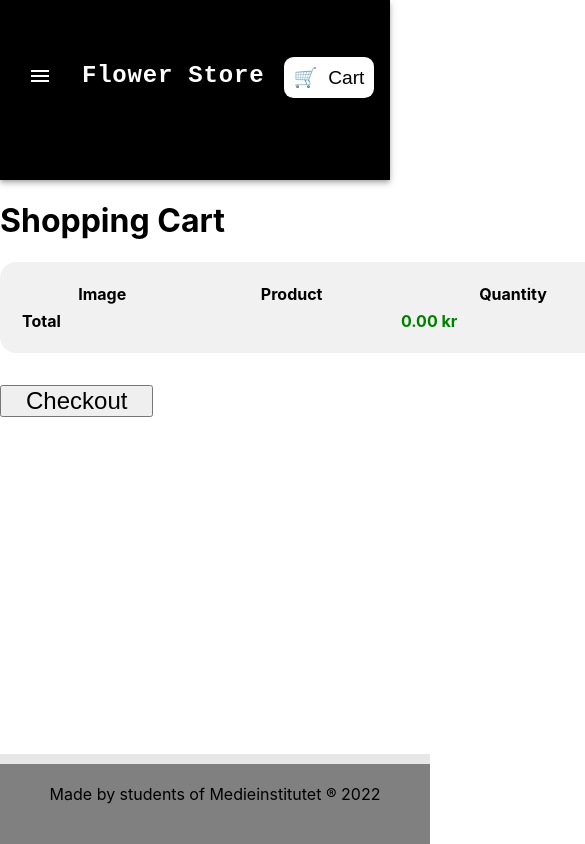
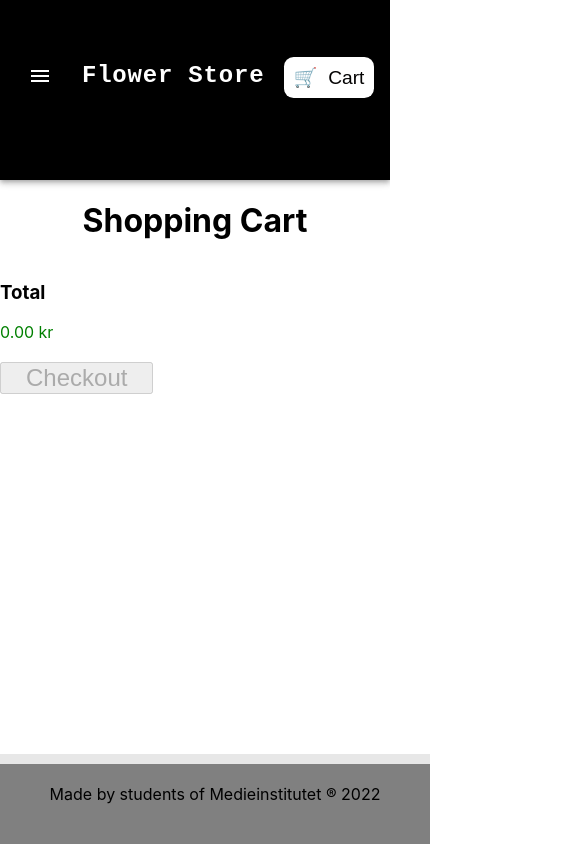
Before and after one commit to TingCythia/Flower-store-2ndEdition, a React (Vite) app: page /cart in a window 390 px wide. Shown: the top 844 px of the page, 585 px wide, since content can reach past the window. Built offline with nearby package versions, Linux system fonts and the light colour scheme.

Commit message:
cart page to responsive

```diff
--- a/src/features/cart/Cart.module.css
+++ b/src/features/cart/Cart.module.css
@@ -1,21 +1,76 @@
-.table {
-  width: 1000px;
-  background-color: #f1f1f1;
-  margin: 0 auto;
-  border-radius: 1em;
-  padding: 1em;
-  border-spacing: 5px;
-  margin-bottom: 2em;
+
+table {
+  width: 100%;
+  border-collapse: collapse;
+}
+/* Zebra striping */
+tr:nth-of-type(odd) {
+  background: #eee;
+}
+th {
+  background: #333;
+  color: white;
+  font-weight: bold;
+}
+td, th {
+  padding: 6px;
+  border: 1px solid #ccc;
+  text-align: left;
 }
 
-.table tbody td {
-  padding: 0.5em;
-  background-color: white;
+/*
+Max width before this PARTICULAR table gets nasty
+This query will take effect for any screen smaller than 760px
+and also iPads specifically.
+*/
+@media
+only screen and (max-width: 760px),
+(min-device-width: 768px) and (max-device-width: 1024px)  {
+
+	/* Force table to not be like tables anymore */
+	table, thead, tbody, th, td, tr {
+		display: block;
+	}
+
+	/* Hide table headers (but not display: none;, for accessibility) */
+	thead tr {
+		position: absolute;
+		top: -9999px;
+		left: -9999px;
+	}
+
+	tr { border: 1px solid #ccc; }
+
+	td {
+		/* Behave  like a "row" */
+		border: none;
+		border-bottom: 1px solid #eee;
+		position: relative;
+		padding-left: 50%;
+	}
+
+	td:before {
+		/* Now like a table header */
+		position: absolute;
+		/* Top/left values mimic padding */
+		top: 6px;
+		left: 6px;
+		width: 45%;
+		padding-right: 10px;
+		white-space: nowrap;
+	}
+
+	/*
+	Label the data
+	*/
+	td:nth-of-type(1):before { content: "Image"; }
+	td:nth-of-type(2):before { content: "Product"; }
+	td:nth-of-type(3):before { content: "Quantity"; }
+	td:nth-of-type(4):before { content: "Total"; }
+	td:nth-of-type(5):before { content: "Remove"; }
+
 }
 
-.table tfoot td {
-  font-weight: bold;
-}
 
 .checkoutError {
   border: 2px solid red;
--- a/src/features/cart/Cart.tsx
+++ b/src/features/cart/Cart.tsx
@@ -32,8 +32,8 @@ export function Cart() {
 
   return (
     <main className="page">
-      <h1>Shopping Cart</h1>
-      <table className={tableClasses}>
+      <h1 style={{display:'flex', flexDirection:'column', alignItems:'center'}}>Shopping Cart</h1>
+      <table style={{width:"100%", overflowX:'auto'}} className={tableClasses}>
         <thead>
           <tr>
             <th>Image</th>
@@ -68,20 +68,24 @@ export function Cart() {
     </tr>
   ))}
 </tbody>
-        <tfoot>
-          <tr>
-            <td>Total</td>
-            <td></td>
-            <td className={styles.total}>{totalPrice} kr</td>
-            <td></td>
-          </tr>
-        </tfoot>
+
       </table>
-      <Link to={`/Checkout/${totalPrice}`}>
-        <button className={styles.button} type="submit">
+
+            <div>
+            <span><h3>Total</h3></span>
+            <span className={styles.total}>{totalPrice} kr</span>
+            </div><br></br>
+      {totalPrice === "0.00"? (
+        <Link  to="/">
+        <button disabled={true} className={styles.button} type="submit">
           Checkout
-        </button>
-      </Link>
+        </button></Link>
+      ) :
+      (<Link  to={`/Checkout/${totalPrice}`}>
+        <button disabled={false} className={styles.button} type="submit">
+          Checkout
+        </button></Link>
+      ) }
     </main>
   );
 }
```
